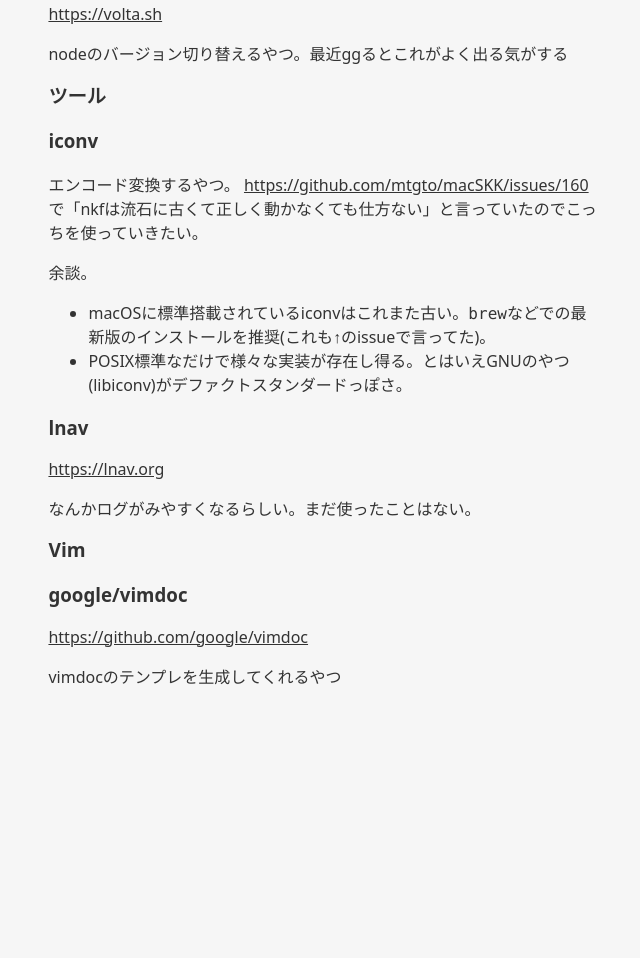
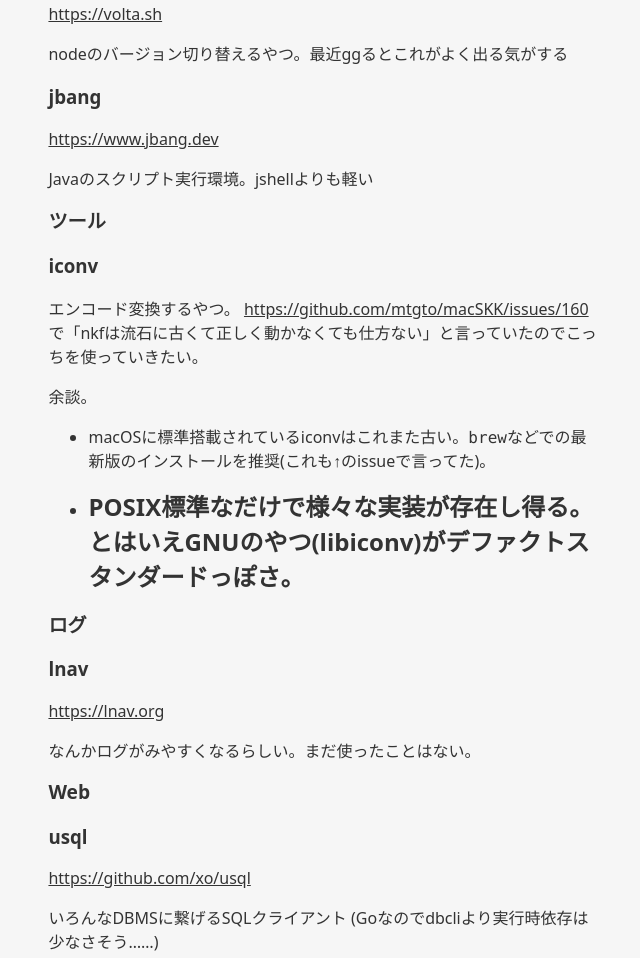
Before and after one commit to xecua/xecua.github.io, an Astro site: page /cheatsheet in a window 1280 px wide. Shown: the part 794-1752 px from the top of the page, without its empty margins (317-957 px from the left). Before the commit the page ends 1530 px from the top, so only its background shows below. Built offline with nearby package versions, Linux system fonts and the light colour scheme; Astro itself is replaced by a stand-in of ours.

Commit message:
update cheatsheet

```diff
--- a/src/pages/cheatsheet.md
+++ b/src/pages/cheatsheet.md
@@ -18,7 +18,7 @@ https://ianyh.com/amethyst/
 macOSのタイル型ウィンドウマネージャ。
 yabaiと違ってSIPの無効化がいらないし、modが固定なので諦めがつく。option+shiftはちょっと押し辛い。
 
-## 仮想環境など
+## プログラミング言語環境
 
 ### pipx/uvx
 
@@ -36,6 +36,12 @@ https://volta.sh
 
 nodeのバージョン切り替えるやつ。最近ggるとこれがよく出る気がする
 
+### jbang
+
+https://www.jbang.dev
+
+Javaのスクリプト実行環境。jshellよりも軽い
+
 ## ツール
 
 ### iconv
@@ -44,14 +50,25 @@ nodeのバージョン切り替えるやつ。最近ggるとこれがよく出
 https://github.com/mtgto/macSKK/issues/160 で「nkfは流石に古くて正しく動かなくても仕方ない」と言っていたのでこっちを使っていきたい。
 
 余談。
-+ macOSに標準搭載されているiconvはこれまた古い。`brew`などでの最新版のインストールを推奨(これも↑のissueで言ってた)。
-+ POSIX標準なだけで様々な実装が存在し得る。とはいえGNUのやつ(libiconv)がデファクトスタンダードっぽさ。
+
+- macOSに標準搭載されているiconvはこれまた古い。`brew`などでの最新版のインストールを推奨(これも↑のissueで言ってた)。
+- # POSIX標準なだけで様々な実装が存在し得る。とはいえGNUのやつ(libiconv)がデファクトスタンダードっぽさ。
+
+## ログ
 
 ### lnav
 
 https://lnav.org
 
 なんかログがみやすくなるらしい。まだ使ったことはない。
+
+## Web
+
+### usql
+
+https://github.com/xo/usql
+
+いろんなDBMSに繋げるSQLクライアント (Goなのでdbcliより実行時依存は少なさそう……)
 
 ## Vim
 
```
